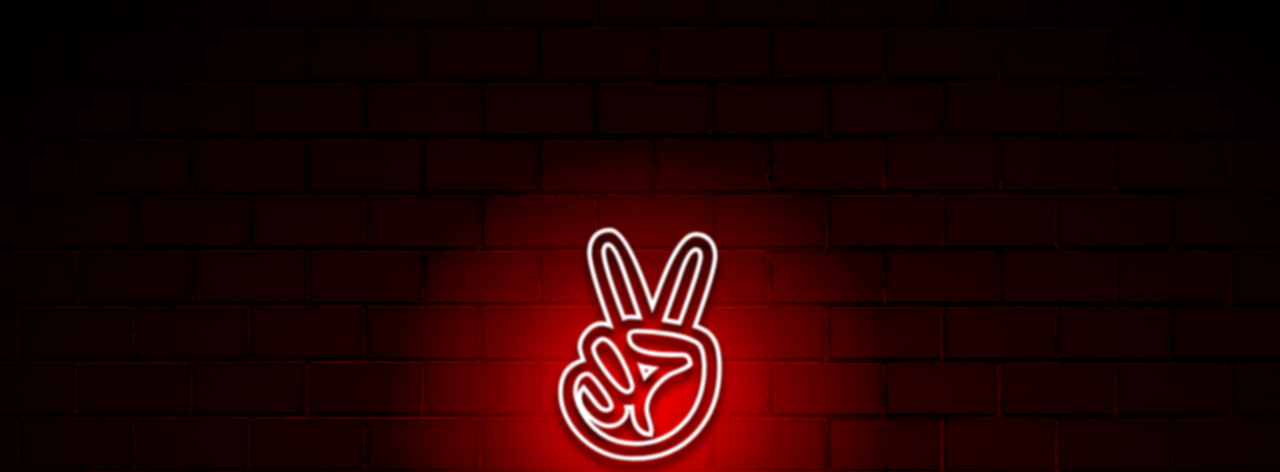
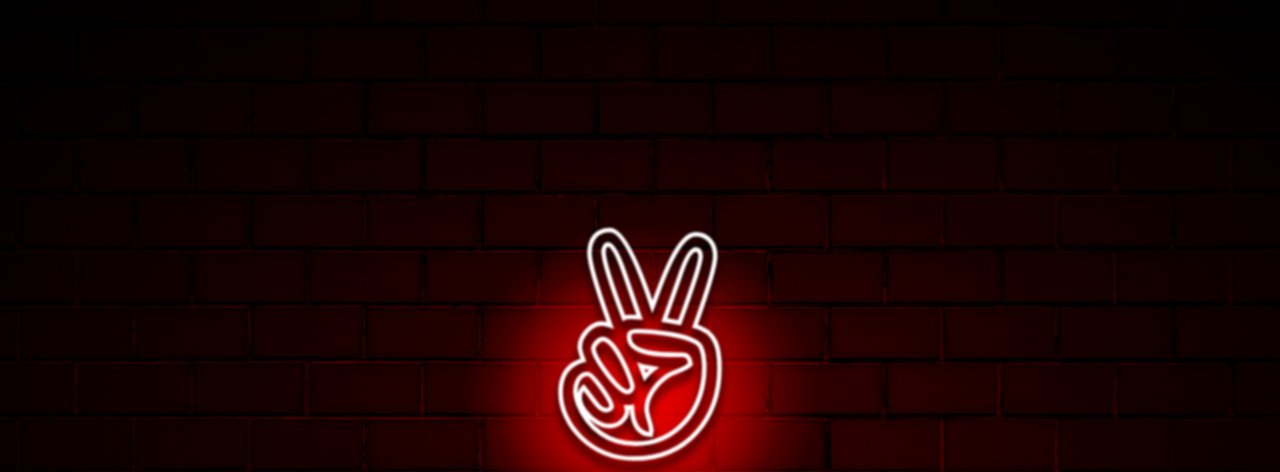
Before and after one commit to Sougata97/Hi_Frnds, a plain HTML site: page index.html in a window 1280 px wide. Shown: the top 472 px of the page. Drawn offline with Linux system fonts and the light colour scheme.

Commit message:
Update style.css

```diff
--- a/assests/css/style.css
+++ b/assests/css/style.css
@@ -43,8 +43,8 @@ body{
     transform: translate(-50%,-50%);
     background: radial-gradient(rgba(255,0,0,0.75),transparent,transparent);
     border-radius: 50%;
-    height: 90vh;
-    width: 90vh;
+    height: 500px;
+    width: 500px;
     overfolw: hidden;
 }
 .icon{
```
